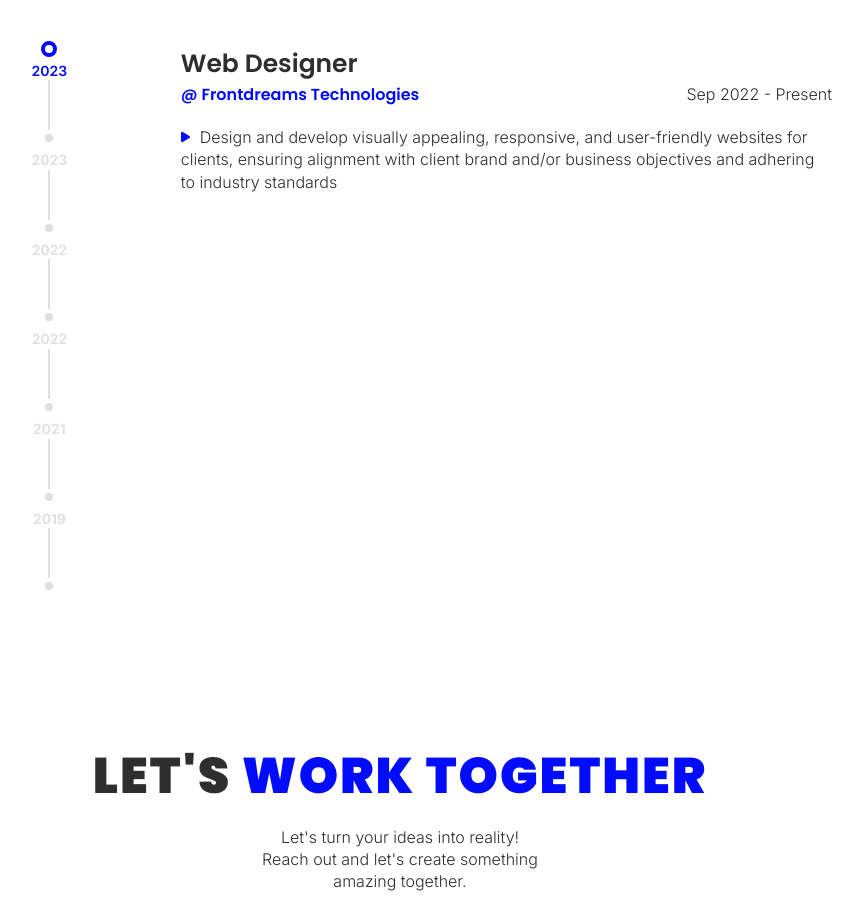
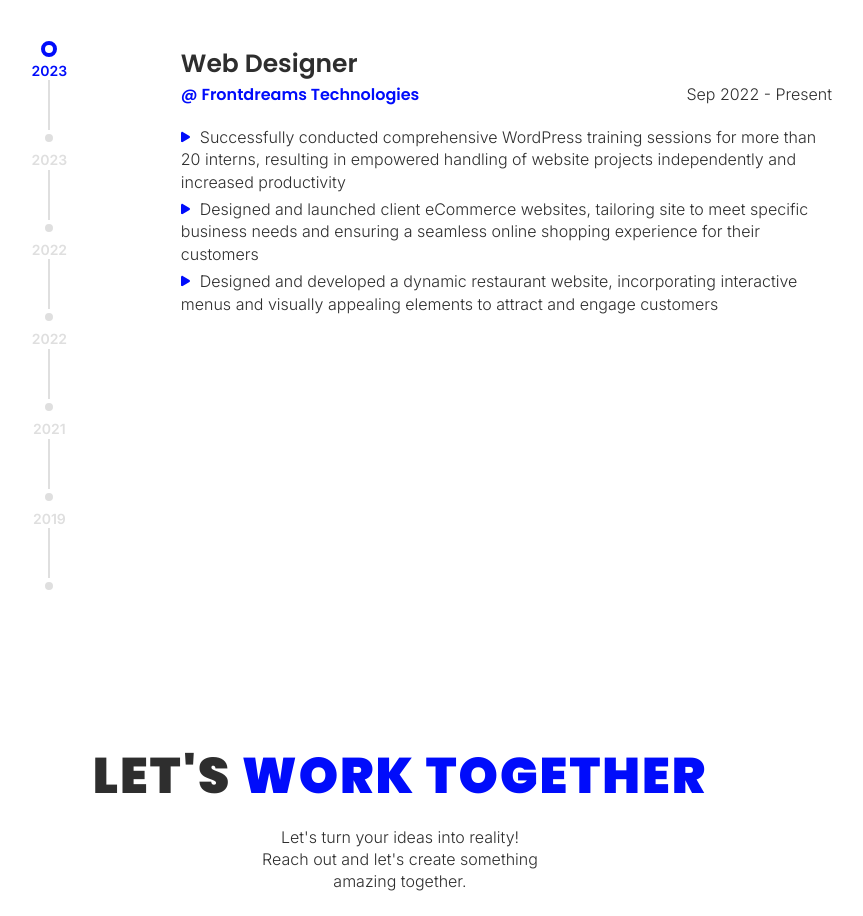
Before and after one commit to hyeonahc/portfolio, a Next.js app: page / in a window 1280 px wide. Shown: the part 3846-4762 px from the top of the page, without its empty margins (240-1103 px from the left). Built offline with nearby package versions, Linux system fonts and the light colour scheme; a web font is replaced by a local one.

Commit message:
#28 chore: Update MyJourney data

```diff
--- a/components/MyJourneySection/MyJourneyData.js
+++ b/components/MyJourneySection/MyJourneyData.js
@@ -6,7 +6,9 @@ export const MyJourneyData = [
     position: 'Web Designer',
     duration: 'Sep 2022 - Present',
     experiences: [
-      'Design and develop visually appealing, responsive, and user-friendly websites for clients, ensuring alignment with client brand and/or business objectives and adhering to industry standards',
+      'Successfully conducted comprehensive WordPress training sessions for more than 20 interns, resulting in empowered handling of website projects independently and increased productivity',
+      'Designed and launched client eCommerce websites, tailoring site to meet specific business needs and ensuring a seamless online shopping experience for their customers',
+      'Designed and developed a dynamic restaurant website, incorporating interactive menus and visually appealing elements to attract and engage customers',
     ],
   },
   {
@@ -82,7 +84,7 @@ export const MyJourneyData = [
     position: 'UX/UI Designer',
     duration: 'Feb 2019 - Jan 2021',
     experiences: [
-      'Engaged in cross-functional collaboration, partnering with software developers, marketing teams, and other business units to analyze requirements and develop UI solutions for Merln, a marketing analytics software',
+      'Engaged in Agile environment, partnering with software developers, marketing teams, and other business units to analyze requirements and develop UI solutions for Merln, a marketing analytics software',
       'Played a key role in maintaining design consistency by creating 20 design guidelines for a development team, aligning them with the design direction and implementing UI/UX enhancements for a development team',
       'Created UI design prototypes with Adobe XD, incorporating various components and pages such as messenger, FSA map, chat box, sentiment analysis, and admin page, to drive intuitive and engaging user experiences',
     ],
```
